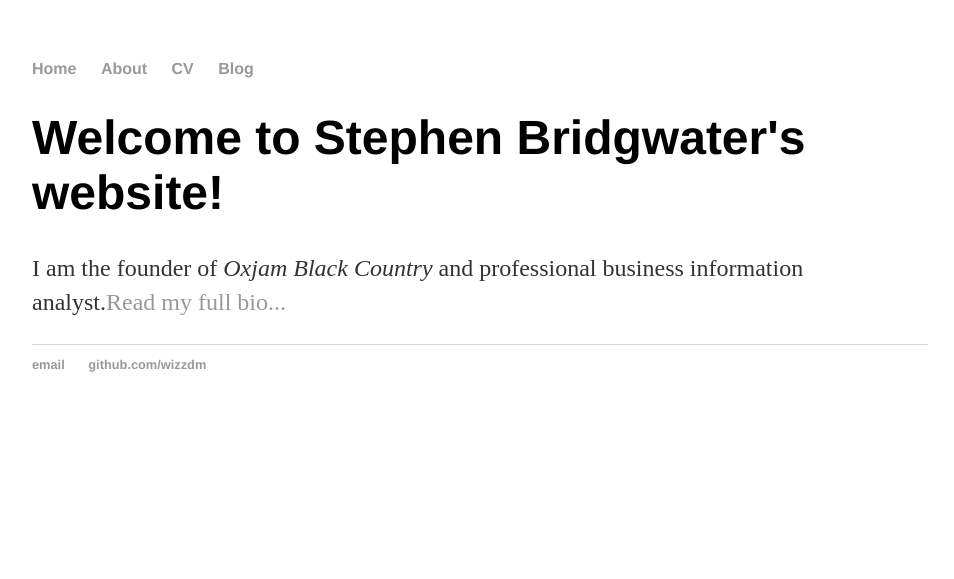
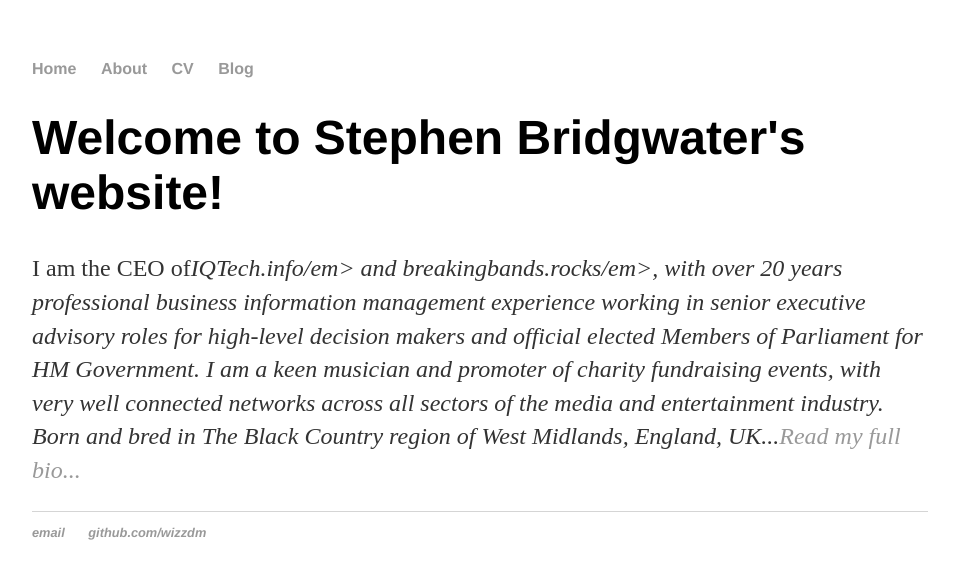
Before and after one commit to wizzdm/wizzdm.github.io, a Jekyll site: the page built from index.html, in a window 1280 px wide. Shown: the top 579 px of the page, without its empty margins (160-1114 px from the left). Built offline with Jekyll 4.4.1, drawn with Linux system fonts in a browser that asks for light colours.

Commit message:
update index.html
removed oxjam and updated with relevant info

```diff
--- a/index.html
+++ b/index.html
@@ -4,5 +4,5 @@ title: Stephen Bridgwater
 ---
 <div class="blurb">
 	<h1>Welcome to Stephen Bridgwater's website!</h1>
-	<p>I am the founder of <em>Oxjam Black Country</em> and professional business information analyst.<a href="/about">Read my full bio...</a></p>
+	<p>I am the CEO of<em>IQTech.info/em> and <em>breakingbands.rocks/em>, with over 20 years professional business information management experience working in senior executive advisory roles for high-level decision makers and official elected Members of Parliament for HM Government. I am a keen musician and promoter of charity fundraising events, with very well connected networks across all sectors of the media and entertainment industry. Born and bred in The Black Country region of West Midlands, England, UK...<a href="/about">Read my full bio...</a></p>
 </div><!-- /.blurb -->
```
